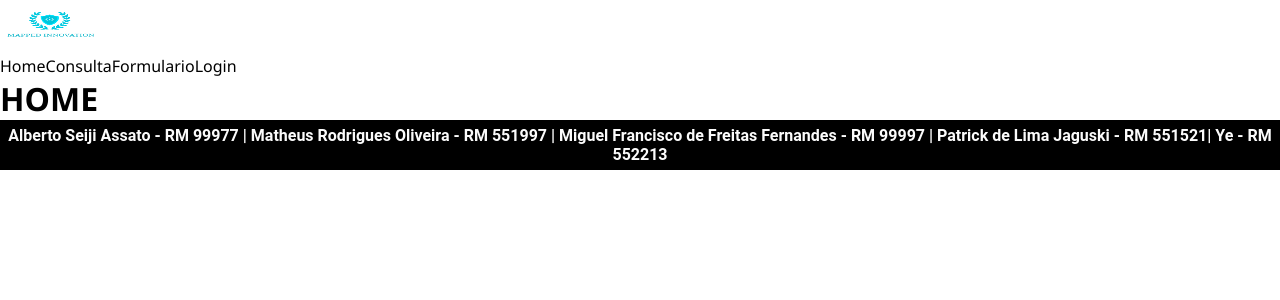
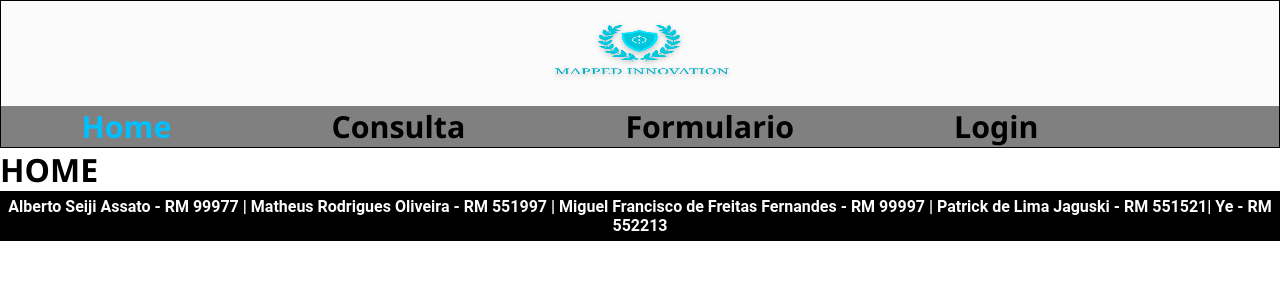
Before and after one commit to Miguel-Fr3/Gs_RWD, a Next.js app: page / in a window 1280 px wide. Shown: the top 300 px of the page. Built offline with nearby package versions, Linux system fonts and the light colour scheme.

Commit message:
iniciando css cabecalho

```diff
--- a/src/components/Cabecalho/Cabecalho.jsx
+++ b/src/components/Cabecalho/Cabecalho.jsx
@@ -2,6 +2,7 @@
 import Image from 'next/image';
 import Link from 'next/link';
 import { usePathname } from 'next/navigation';
+import './Cabecalho.scss';
 
 export default function Cabecalho() {
 
@@ -10,11 +11,11 @@ export default function Cabecalho() {
 
 
   return (
-    <header>
+    <header className='cabecalho'>
       <div >
             <Image src="/logo.png" alt="Logo Mapped" width={100} height={50}  priority={true} className='logo'/>
         </div>
-    <nav>
+    <nav className='menu'>
       <div className='rotas'>
 
           <Link href="/" className={pathname === '/' ? 'active' : ''}>
--- /dev/null
+++ b/src/components/Cabecalho/Cabecalho.scss
@@ -0,0 +1,55 @@
+.cabecalho {
+    display: flex;
+    align-items: center;
+    justify-content: space-between;
+    flex-direction: column;
+    width: 100%;
+    top: 0px;
+    background: #FBFBFB;
+    border: 0.824709px solid #000000;
+    // background: rgb(21,209,182);
+    // background: radial-gradient(circle, rgba(21,209,182,1) 0%, rgba(83,213,98,1) 100%);
+
+    .logo{
+        filter: drop-shadow(0px 2.70854px 2.70854px rgba(0, 0, 0, 0.25));
+        width: 200px;
+        height: 100px;
+      }
+
+    .menu{
+      width: 100%;
+      background-color: gray;
+      display: flex;
+      justify-content: space-around;
+      align-items: center;
+      flex-direction: row;
+      font-weight: bolder;
+
+      .rotas{
+        display: flex;
+        justify-content: space-between;
+        align-items: center;
+        text-decoration: none;
+
+        .active {
+
+              color: #00BFFF;
+              font-weight: bold;
+              text-decoration: none;
+
+    }
+
+            a{
+                font-size: 1.9rem;
+                margin-right: 10rem;
+                color: #000;
+                text-decoration: none;
+            }
+
+
+      }
+
+    }
+
+
+  }
```
